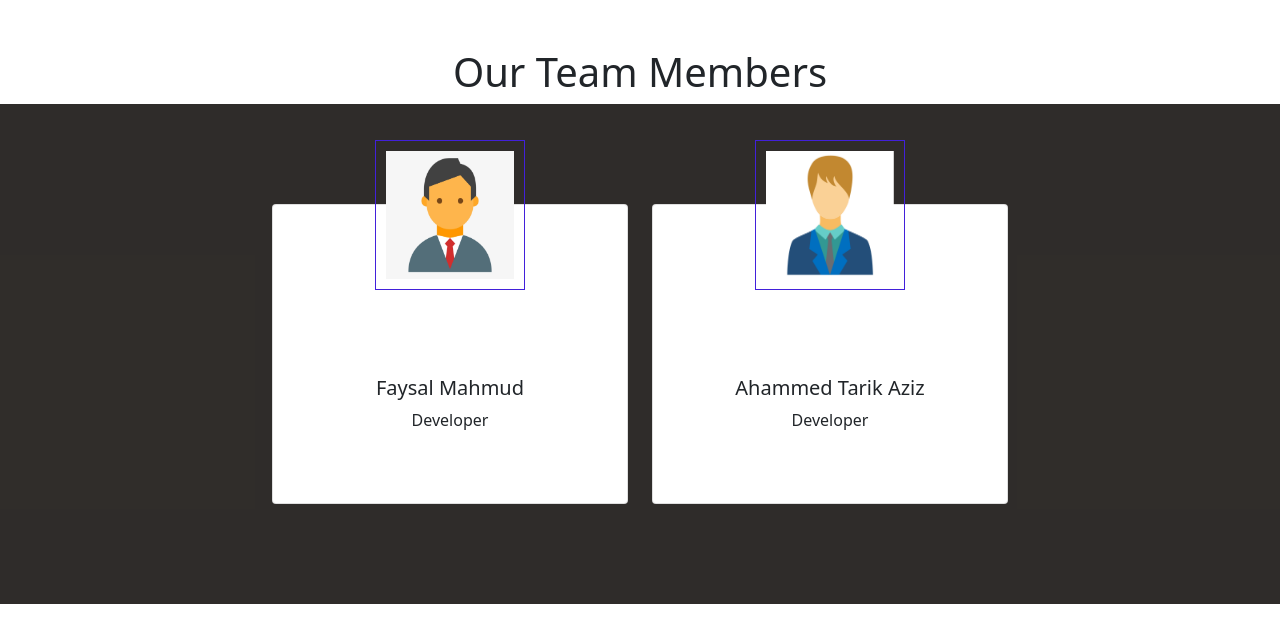
After one commit to Faysal-MD/computer-components-and-accessories, a PHP site: page /html/teamPage.html in a window 1280 px wide. The commit adds this page. Shown: the top 643 px of the page. Run offline with PHP 8.4, Linux system fonts and the light colour scheme.

Commit message:
teamPageAdded

```diff
--- a/css/style.css
+++ b/css/style.css
@@ -20,7 +20,8 @@ header{
    object-position:50% 50%;
 }
 .team-icon{
-    background-color:white;
+    color:white;
+    background-color:black;
     padding:10px;
     margin: 0 100px 15px 0;
     align-items: center;
--- /dev/null
+++ b/css/teamPage.css
@@ -0,0 +1,30 @@
+/* *{
+    background-color: #1a0808e0;
+} */
+.member{
+    border: 1px solid black;
+    height: 100px;
+    width: 50px;
+    margin: 10px;
+}
+.cardItem{
+    margin-top: 100px;
+    margin-bottom: 100px;
+    padding: 5px;
+    height: 300px;
+    /* box-shadow: 5px 5px white; */
+}
+.topIcon{
+    width: 150px;
+    height:150px;
+    border: 1px solid #4220da;
+    padding: 10px;
+    position: relative;
+    bottom: 70px;
+}
+.cardItem:hover{
+    border: 4px solid gold;
+}
+.topIcon:hover{
+    padding: 0;
+}
--- /dev/null
+++ b/html/teamPage.html
@@ -0,0 +1,83 @@
+<!DOCTYPE html>
+<html lang="en">
+
+<head>
+    <meta charset="UTF-8">
+    <meta http-equiv="X-UA-Compatible" content="IE=edge">
+    <meta name="viewport" content="width=device-width, initial-scale=1.0">
+    <title>Document</title>
+    <link href="https://cdn.jsdelivr.net/npm/bootstrap@5.0.2/dist/css/bootstrap.min.css" rel="stylesheet"
+        integrity="sha384-EVSTQN3/azprG1Anm3QDgpJLIm9Nao0Yz1ztcQTwFspd3yD65VohhpuuCOmLASjC" crossorigin="anonymous">
+    <link rel="stylesheet" href="../css/teamPage.css">
+</head>
+
+<body>
+    <h1 class=" text-center mt-5">Our Team Members</h1>
+    <div class="member-details">
+        <!-- <div class="row row-cols-1 row-cols-md-3">
+            <div class="col">
+                <div class="card h-100">
+                    <img src="..." class="card-img-top" alt="...">
+                    <div class="card-body">
+                        <h5 class="card-title">Card title</h5>
+                        <p class="card-text">This is a longer card with supporting text below as a natural lead-in to
+                            additional content. This content is a little bit longer.</p>
+                    </div>
+                </div>
+            </div>
+            <div class="col">
+                <div class="card h-100">
+                    <img src="..." class="card-img-top" alt="...">
+                    <div class="card-body">
+                        <h5 class="card-title">Card title</h5>
+                        <p class="card-text">This is a short card.</p>
+                    </div>
+                </div>
+            </div>
+        </div> -->
+        <!-- <div class="container mt-5">
+            <div class="row">
+                <div class="member col">
+                    <p>Lorem ipsum dolor sit, amet consectetur adipisicing elit. Ratione, officiis saepe. A totam necessitatibus distinctio vitae deleniti optio aperiam sint.</p>
+                </div>
+                <div class="member col">
+                    2 of 2
+                </div>
+            </div>
+        </div> -->
+        <section id="service" style="background-color:#1f1c19ec">
+            <div class="container">
+                <div class="row d-flex justify-content-center">
+                    <div class="col-md-4">
+                        <div class="cardItem card">
+                            <div class="text-center">
+                                <img src="../images/user1.png" class="topIcon" alt="...">
+                            </div>
+                            <div class="card-body">
+                                <h5 class="card-title text-center">Faysal Mahmud</h5>
+                                <p class="card-text text-center">Developer</p>
+                            </div>
+                        </div>
+                    </div>
+                    <div class="col-md-4">
+                        <div class="cardItem card">
+                            <div class="text-center">
+                                <img src="../images/user2.png" class="topIcon" alt="...">
+                            </div>
+                            <div class="card-body">
+                                <h5 class="card-title text-center">Ahammed Tarik Aziz</h5>
+                                <p class="card-text text-center">Developer
+                                </p>
+                            </div>
+                        </div>
+                    </div>
+                </div>
+            </div>
+        </section>
+
+        <script src="https://cdn.jsdelivr.net/npm/bootstrap@5.0.2/dist/js/bootstrap.bundle.min.js"
+            integrity="sha384-MrcW6ZMFYlzcLA8Nl+NtUVF0sA7MsXsP1UyJoMp4YLEuNSfAP+JcXn/tWtIaxVXM"
+            crossorigin="anonymous"></script>
+</body>
+
+</html>
```
Also changed, not shown: html/index.html (+7 -6 lines), images/user1.png (added), images/user2.png (added).
